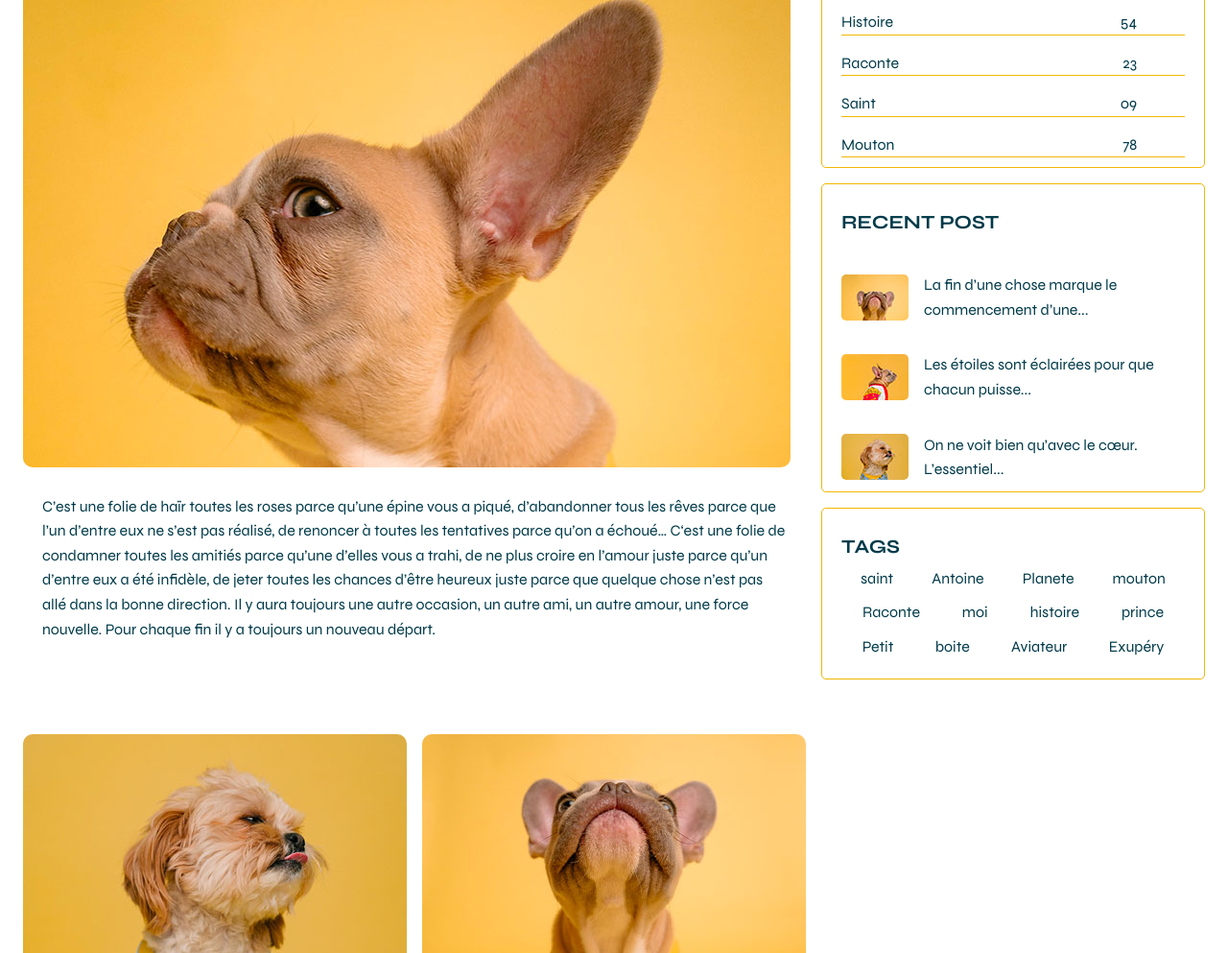
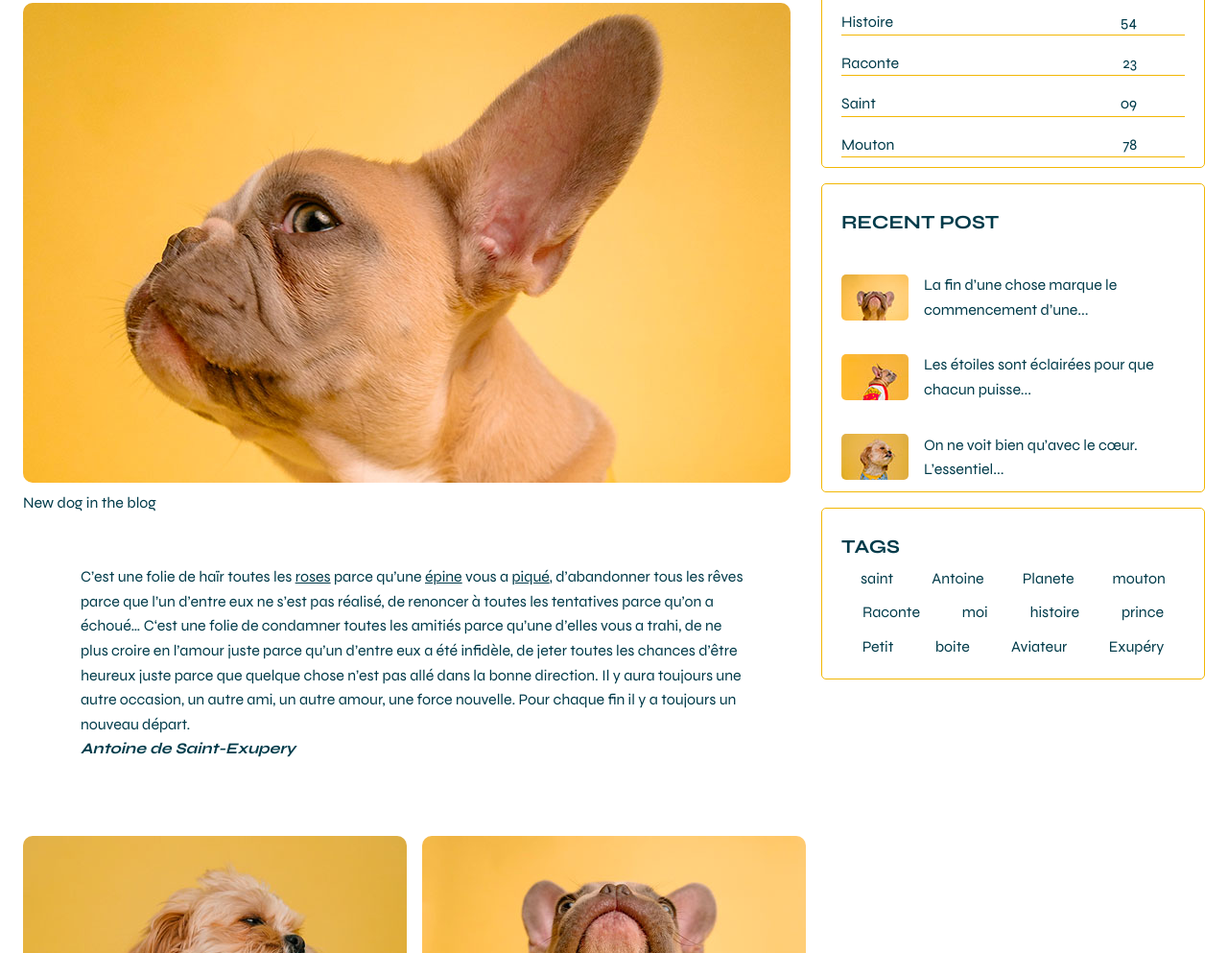
Before and after one commit to requiemcreatif/alain-personal-blog, a plain HTML site: page blog.html in a window 1280 px wide. Shown: the part 641-1634 px from the top of the page at 96% size. Drawn offline with Linux system fonts and the light colour scheme.

Commit message:
added b, bold, em, italic and u in paragraph

```diff
--- a/blog.html
+++ b/blog.html
@@ -46,22 +46,25 @@
           <h2 class="article-title">
             Toutes les grandes personnes ont d’abord été des enfants.
           </h2>
-          <div class="card-img">
-            <img src="/img/doggy-blog-primary.jpg" alt="" />
-          </div>
+          <figure class="card-img">
+            <img src="/img/doggy-blog-primary.jpg" alt="dog on the blog" />
+            <figcaption>New dog in the blog</figcaption>
+          </figure>
           <article class="blog-article">
-            <p>
-              C’est une folie de haïr toutes les roses parce qu’une épine vous a
-              piqué, d’abandonner tous les rêves parce que l’un d’entre eux ne
-              s’est pas réalisé, de renoncer à toutes les tentatives parce qu’on
-              a échoué… C‘est une folie de condamner toutes les amitiés parce
-              qu’une d’elles vous a trahi, de ne plus croire en l’amour juste
-              parce qu’un d’entre eux a été infidèle, de jeter toutes les
-              chances d’être heureux juste parce que quelque chose n’est pas
-              allé dans la bonne direction. Il y aura toujours une autre
-              occasion, un autre ami, un autre amour, une force nouvelle. Pour
-              chaque fin il y a toujours un nouveau départ.
-            </p>
+            <blockquote>
+              C’est une folie de haïr toutes les <u>roses</u> parce qu’une
+              <u>épine</u> vous a <u>piqué</u>, d’abandonner tous les rêves
+              parce que l’un d’entre eux ne s’est pas réalisé, de renoncer à
+              toutes les tentatives parce qu’on a échoué… C‘est une folie de
+              condamner toutes les amitiés parce qu’une d’elles vous a trahi, de
+              ne plus croire en l’amour juste parce qu’un d’entre eux a été
+              infidèle, de jeter toutes les chances d’être heureux juste parce
+              que quelque chose n’est pas allé dans la bonne direction. Il y
+              aura toujours une autre occasion, un autre ami, un autre amour,
+              une force nouvelle. Pour chaque fin il y a toujours un nouveau
+              départ.<br />
+              <b><i>Antoine de Saint-Exupery</i> </b>
+            </blockquote>
           </article>
         </div>
         <!-- <div class="post-two post"></div> -->
--- a/css/blog.css
+++ b/css/blog.css
@@ -93,6 +93,7 @@ ul a {
   width: 100%;
   height: auto;
   padding: auto;
+  margin-left: 0;
 }
 
 .card-img img {
```
